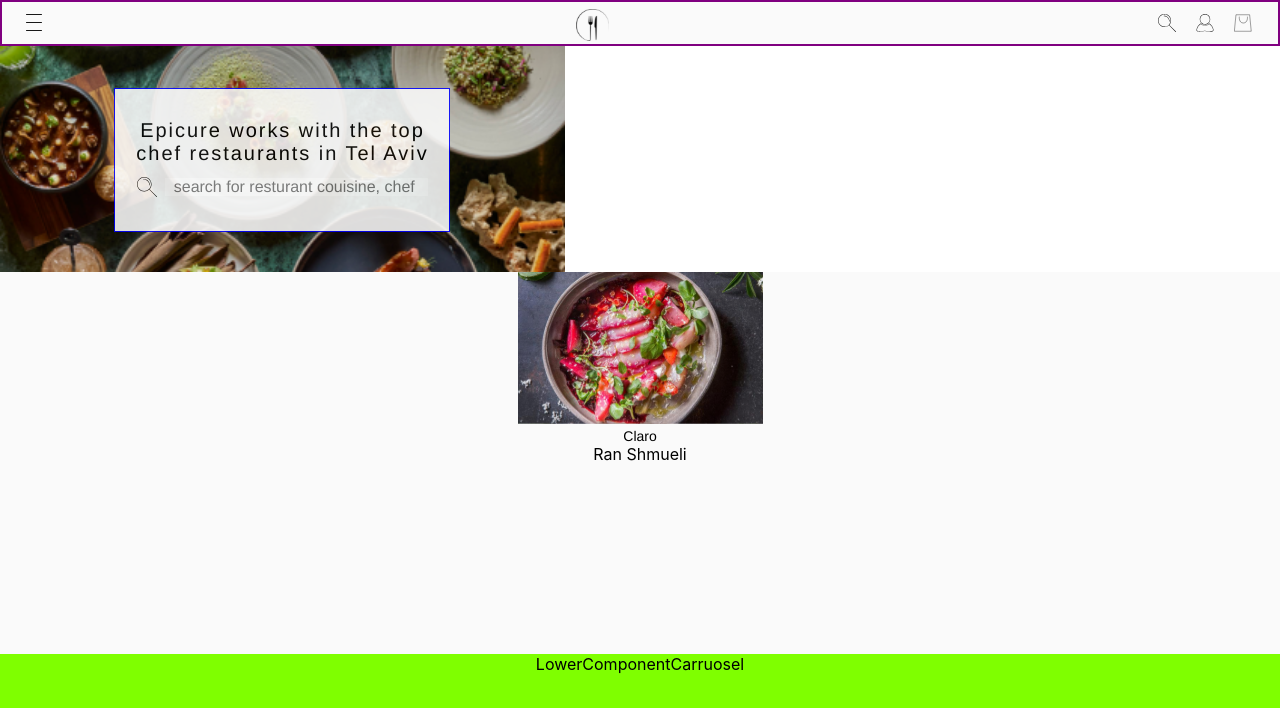
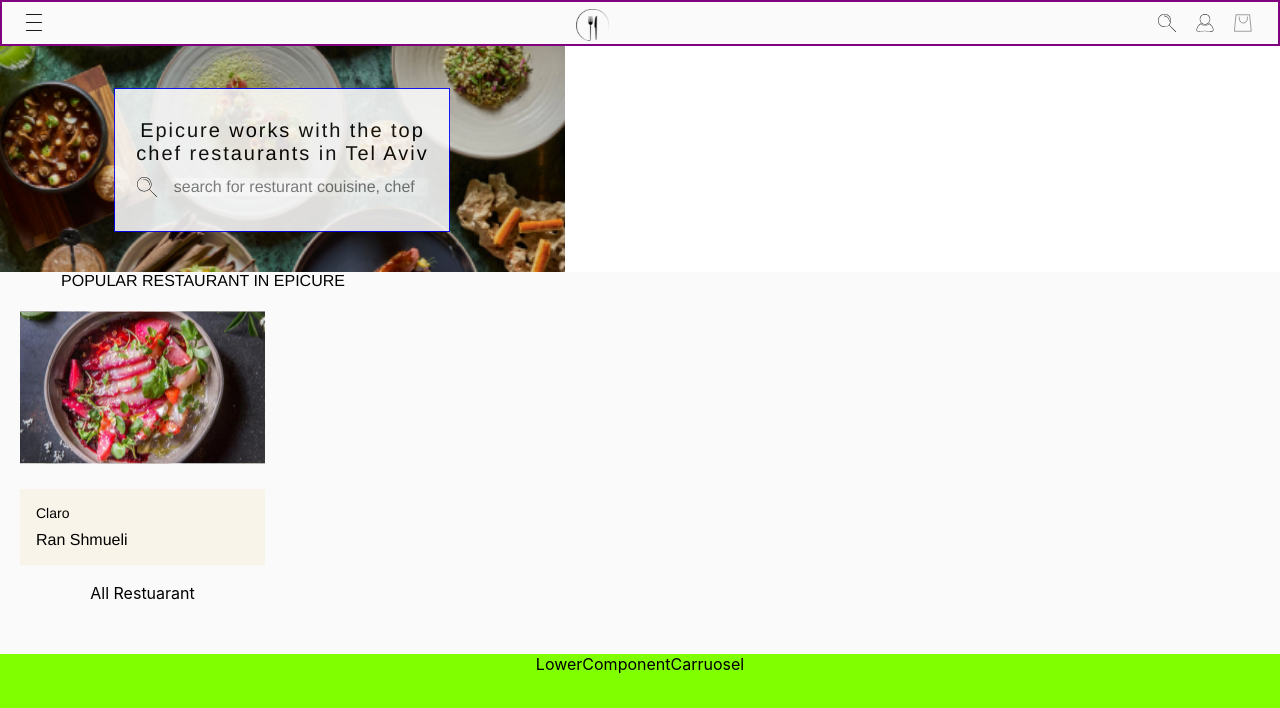
Before and after one commit to HilaMedinaMoveo/epicure-project, a React (Create React App) app: page / in a window 1280 px wide. Shown: the top 708 px of the page. Built offline with nearby package versions, Linux system fonts and the light colour scheme.

Commit message:
build of card box

```diff
--- a/src/assets/helpers/helpers.scss
+++ b/src/assets/helpers/helpers.scss
@@ -17,9 +17,17 @@ h1 {
 	font-family: "Helvetica Neue";
 	font-style: normal;
 	font-weight: 400;
+	font-size: 18;
 }
 @mixin helvetica-200-18 {
 	font-family: "Helvetica Neue";
 	font-style: normal;
 	font-weight: 200;
+	font-size: 18;
 }
+@mixin helvetica-400-16 {
+	font-family: "Helvetica Neue";
+	font-style: normal;
+	font-weight: 400;
+	font-size: 16;
+}
--- a/src/assets/styles/styles.scss
+++ b/src/assets/styles/styles.scss
@@ -13,3 +13,4 @@
 @import "../../../src/components/chefoftheweek/ChefOfTheWeek.scss";
 @import "../../../src/components/epicurelogo/EpicureLogo.scss";
 @import "../../../src/components/futter/FutterComponent.scss";
+@import "../../../src/components/restaurantcard/RestaurantCard.scss";
--- a/src/components/restaurantcard/RestaurantCard.scss
+++ b/src/components/restaurantcard/RestaurantCard.scss
@@ -1,12 +1,37 @@
+.card-of-resturant {
+	display: flex;
+	flex-direction: column;
+	// align-items: flex-start;
+	margin-left: 1.25rem;
+	width: 245px;
+	height: 232.8px;
+	gap: 18px;
+}
 .claro-photo {
 	width: 15.3rem;
 	height: 9.925rem;
-	background-color: aqua;
+}
+.h1-popular {
+	@include helvetica-200-18;
+	width: 326px;
+	height: 24px;
+	margin-left: 20px;
 }
 
 .div-of-text {
-	background-color: aquamarine;
+	display: flex;
+	flex-direction: column;
+	align-items: flex-start;
+	padding: 16px;
+	gap: 10px;
+	width: 245px;
+	height: 81px;
+	background: #f9f4ea;
 }
+
 .text1 {
 	@include helvetica-400-18;
 }
+.text2 {
+	@include helvetica-200-18;
+}
--- a/src/components/restaurantcard/RestaurantCard.tsx
+++ b/src/components/restaurantcard/RestaurantCard.tsx
@@ -4,6 +4,7 @@ import claroPhoto from "../../assets/images/claro.svg";
 const RestaurantCard = () => {
 	return (
 		<div className="card-of-resturant">
+			<div className="h1-popular">POPULAR RESTAURANT IN EPICURE</div>
 			<div className="restaurant-photo">
 				<img className="claro-photo" src={claroPhoto}></img>
 			</div>
@@ -11,6 +12,10 @@ const RestaurantCard = () => {
 				<div className="text1">Claro</div>
 				<div className="text2">Ran Shmueli</div>
 			</div>
+			<div className="all-restuarant">
+				<div className="all-restuarant-link"> All Restuarant</div>
+				<img className="arrow-icon"></img>
+			</div>
 		</div>
 	);
 };
```
